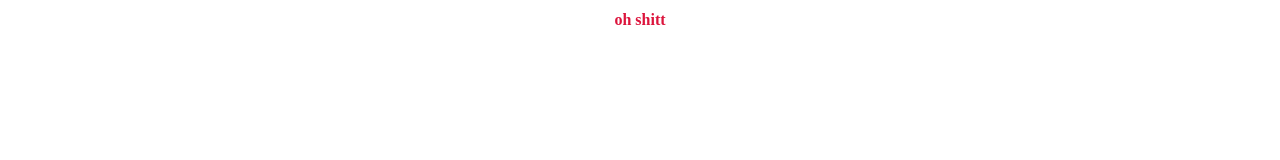
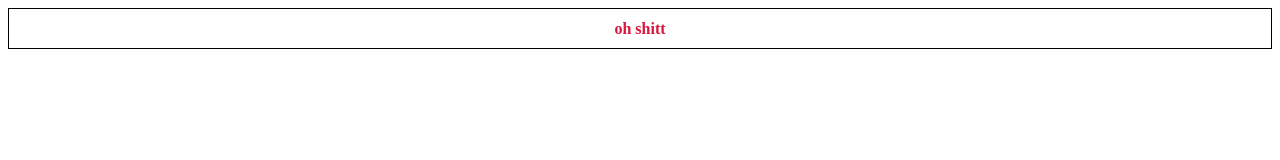
Before and after one commit to mezzarouki/rep1, a plain HTML site: page index.html in a window 1280 px wide. Drawn offline with Linux system fonts and the light colour scheme.

Commit message:
ajouter un div dans le fichier html et son style dans le fichier css

```diff
--- a/index.html
+++ b/index.html
@@ -7,7 +7,9 @@
     <link rel="stylesheet" href="style.css">
 </head>
 <body>
-    <center><h1>oh shitt</h1></center>
+    <center>
+        <div><h1>oh shitt</h1></div>
+    </center>
     <script src="app.js"></script>
 </body>
 </html>
--- a/style.css
+++ b/style.css
@@ -2,3 +2,7 @@ h1{
     font-size: medium;
     color: crimson;
 }
+
+div{
+    border: 1px solid black;
+}
```
